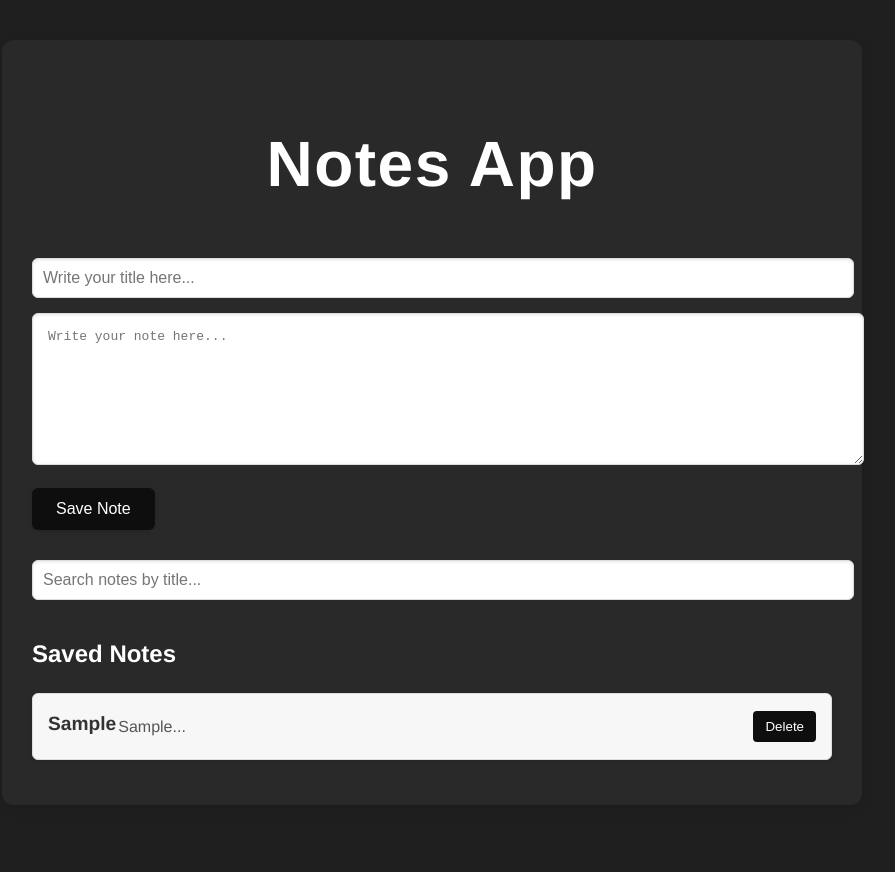
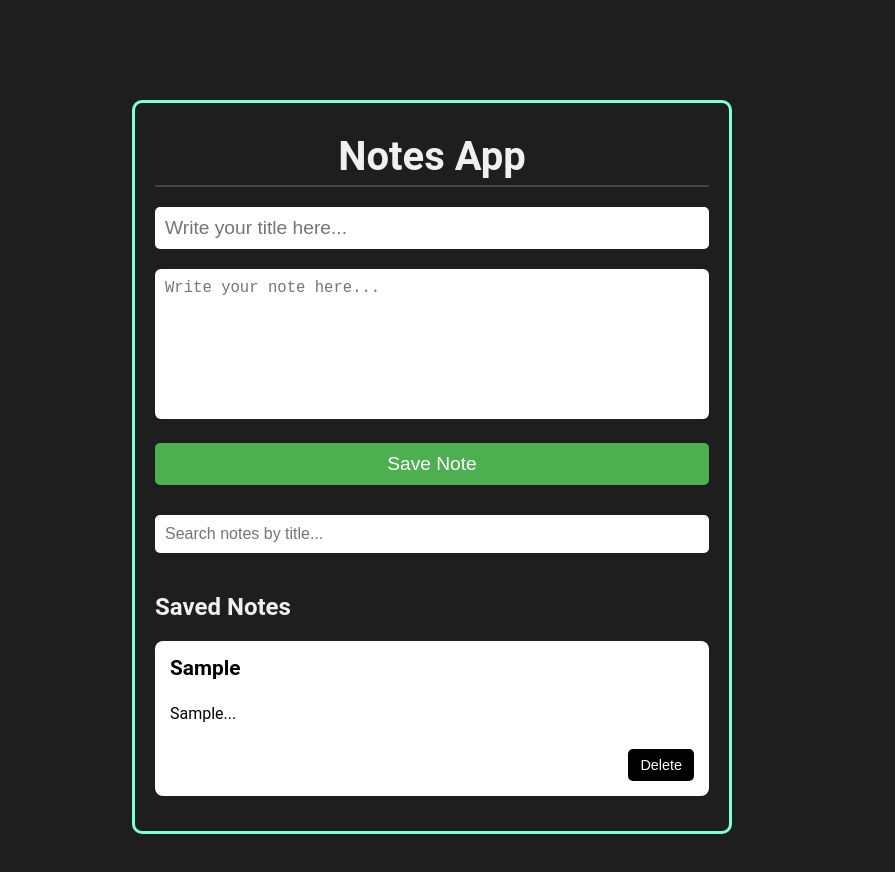
Before and after one commit to balelulelo/FP-BST24-Kelompok-22, a plain HTML site: page index.html in a window 1280 px wide. Both pictures are taken after typing "Sample", "Sample" into the empty fields and a click on the button "Save Note". Shown: the whole page, without its empty margins (208-1103 px from the left). Before the commit the page ends 845 px from the top, so only its background shows below. Drawn offline with Linux system fonts and the light colour scheme.

Commit message:
Update styles.css

```diff
--- a/styles.css
+++ b/styles.css
@@ -1,160 +1,121 @@
 body {
-    font-family: 'Helvetica', sans-serif;
+    font-family: 'Roboto', sans-serif;
+    color: #f0f0f0;
+    background-color: #1e1e1e;
     margin: 0;
     padding: 0;
-    background-color: #1f1f1f;
-    color: #333;
-    line-height: 1.6;
+}
+
+* {
+    box-sizing: border-box;
 }
 
 .app-container {
-    max-width: 800px;
-    margin: 40px auto;
-    padding: 30px;
-    background-color: #292929;
-    border-radius: 12px;
-    box-shadow: 0 4px 12px rgba(0, 0, 0, 0.1);
-    transition: all 0.3s ease;
+    max-width: 600px;
+    margin: 100px auto;
+    padding: 20px;
+    border-color: aquamarine;
+    border-radius: 10px;
+    box-shadow: #f0f0f0;
+    border-style: solid;
 }
 
-header {
+header h1 {
     text-align: center;
-    margin-bottom: 30px;
-    color: #ffffff;
-    font-size: 2em;
-    letter-spacing: 1.5px;
+    font-size: 2.5em;
+    margin: 10px 0;
+    border-bottom: 2px solid #444;
+    padding-bottom: 5px;
 }
 
-.note-creation {
-    margin-bottom: 30px;
+.note-creation input {
+    width: 100%;
+    padding: 10px;
+    margin: 10px 0;
+    font-size: 1.2em;
+    border: none;
+    border-radius: 5px;
 }
 
-#note-title, #search-input {
+.note-creation textarea {
+    width: 100%;
+    height: 150px;
+    padding: 10px;
+    margin: 10px 0;
+    font-size: 1.2em;
+    border: none;
+    border-radius: 6px;
+    resize: none;
+}
+
+.note-creation button {
     width: 100%;
     padding: 10px;
-    margin-bottom: 15px;
-    border: 1px solid #ddd;
-    border-radius: 6px;
-    box-shadow: inset 0 1px 3px rgba(0, 0, 0, 0.1);
-    font-size: 1em;
-    transition: border-color 0.3s ease;
+    margin: 10px 0;
+    font-size: 1.2em;
+    background-color: #4CAF50;
+    color: white;
+    border: none;
+    border-radius: 5px;
+    cursor: pointer;
 }
 
-#note-title:focus, #search-input:focus {
-    border-color: #ffffff;
-    outline: none;
+.note-creation button:hover {
+    background-color: #087f00;
 }
 
-#note-input {
+.note-search input {
     width: 100%;
-    height: 120px;
-    padding: 15px;
-    margin-bottom: 15px;
-    border: 1px solid #ddd;
-    border-radius: 6px;
-    box-shadow: inset 0 1px 3px rgba(0, 0, 0, 0.1);
+    padding: 10px;
+    margin: 20px 0;
     font-size: 1em;
-    transition: border-color 0.3s ease;
-}
-
-#note-input:focus {
-    border-color: #ffffff;
-    outline: none;
-}
-
-#save-note {
-    background-color: #0e0e0e;
-    color: white;
-    padding: 12px 24px;
     border: none;
-    border-radius: 6px;
-    cursor: pointer;
-    font-size: 1em;
-    box-shadow: 0 2px 4px rgba(0, 0, 0, 0.1);
-    transition: background-color 0.3s ease, transform 0.2s ease;
-}
-
-#save-note:hover {
-    background-color: #388E3C;
-    transform: translateY(-2px);
-}
-
-.note-list h2 {
-    margin-bottom: 20px;
-    color: #ffffff;
-    font-size: 1.5em;
+    border-radius: 5px;
 }
 
 .note-item {
+    background-color: #ffffff;
+    color: #000000;
     padding: 15px;
-    border: 1px solid #ddd;
-    border-radius: 6px;
     margin-bottom: 15px;
-    background-color: #f7f7f7;
+    border-radius: 8px;
     display: flex;
-    justify-content: space-between;
-    align-items: center;
-    box-shadow: 0 2px 4px rgba(0, 0, 0, 0.05);
-    transition: transform 0.2s ease;
-}
-
-.note-item:hover {
-    transform: translateY(-2px);
+    flex-direction: column;
+    align-items: flex-start;
 }
 
 .note-item h3 {
     margin: 0;
-    padding-bottom: 4px;
-    font-size: 1.2em;
-    color: #333;
+    font-size: 1.3em;
+    margin-bottom: 8px;
 }
 
-.note-item p {
-    margin: 0;
-    padding-left: 2px;
-    font-size: 1em;
-    color: #555;
-    flex-grow: 1;
+.note-item .delete-note {
+    align-self: flex-end;
+    background-color: #000000;
+    color: #ffffff;
+    border: none;
+    padding: 8px 12px;
+    border-radius: 5px;
+    cursor: pointer;
+    font-size: 0.9em;
+    margin-top: 10px;
 }
 
-
-
-.delete-note {
-    background-color: #0e0e0e;
-    color: white;
-    border: none;
-    border-radius: 4px;
-    cursor: pointer;
-    padding: 8px 12px;
-    transition: background-color 0.3s ease;
+.note-item .delete-note:hover {
+    background-color: #ff4d4d;
 }
 
-.delete-note:hover {
-    background-color: #c82333;
+.modal-content {
+    background-color: #2c2c2c;
+    padding: 20px;
+    border-radius: 10px;
+    color: #ffffff;
+    max-width: 500px;
+    margin: auto;
 }
 
-@media (max-width: 600px) {
-    .app-container {
-        padding: 15px;
-    }
-
-    #note-input {
-        height: 100px;
-    }
-
-    header {
-        font-size: 1.5em;
-    }
-
-    .note-item {
-        padding: 10px;
-    }
-
-    .delete-note {
-        padding: 6px 10px;
-    }
-}
-
+/* Modal styles */
 .modal {
     display: none;
     position: fixed;
@@ -164,17 +125,16 @@ header {
     width: 100%;
     height: 100%;
     overflow: auto;
-    background-color: rgba(0,0,0,0.4);
+    background-color: rgba(0,0,0,0.5);
 }
 
 .modal-content {
-    background-color: #fff;
+    background-color: #2c2c2c;
     margin: 15% auto;
     padding: 20px;
     border: 1px solid #888;
     width: 80%;
-    max-width: 600px;
-    border-radius: 12px;
+    max-width: 500px;
 }
 
 .close-btn {
@@ -182,10 +142,11 @@ header {
     float: right;
     font-size: 28px;
     font-weight: bold;
-    cursor: pointer;
 }
 
 .close-btn:hover,
 .close-btn:focus {
-    color: black;
+    color: #fff;
+    text-decoration: none;
+    cursor: pointer;
 }
```
